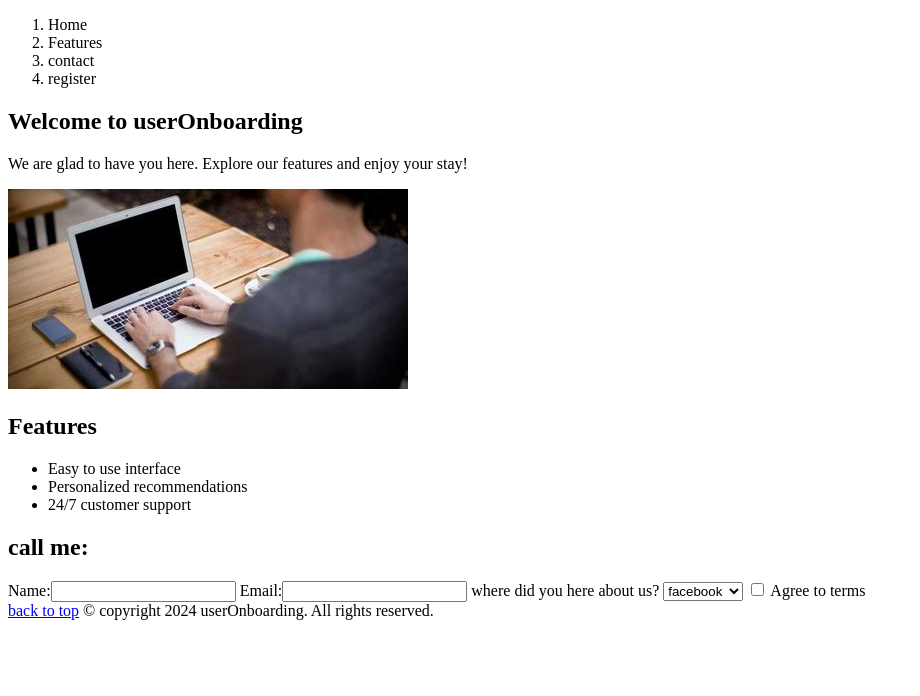
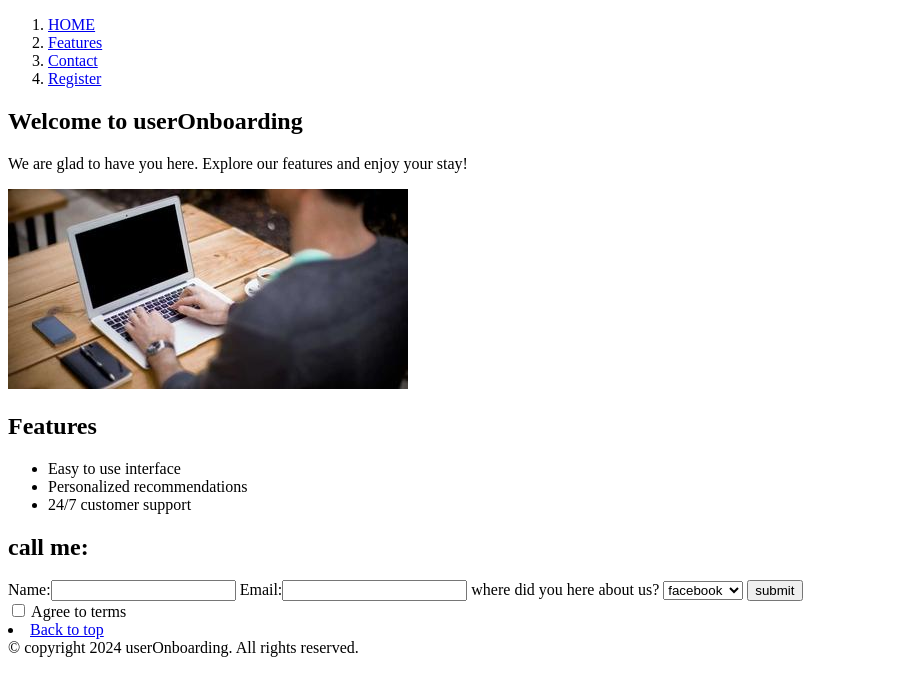
Before and after one commit to Thorium234/fullStackRoadMap, a plain HTML site: page userOnBoarding.html in a window 1280 px wide. Shown: the whole page, without its empty margins (0-920 px from the left). Drawn offline with Linux system fonts and the light colour scheme.

Commit message:
added references to sections in links working

```diff
--- a/userOnBoarding.html
+++ b/userOnBoarding.html
@@ -10,10 +10,10 @@
 <body>
     <nav>
         <ol>
-        <li href="#home">Home</li>
-        <li href="#Features">Features</li>
-        <li href="#contact">contact</li>
-        <li href="#register">register</li>
+            <li><a href="#home">HOME</a> </li>
+        <li> <a href="#Features">Features </a></li>
+        <li> <a href="#contact">Contact </a></li>
+        <li> <a href="#register">Register</a></li>
         </ol>
 
     </nav>
@@ -51,17 +51,18 @@
                          <option>signal</option>
                 </select>
             </label>
-            <label>
+
+            <button type="submit" >submit</button>
+
+        </form>
+          <label>
+
             <input type="checkbox" id="terms" required>
             Agree to terms</label>
-
-        </form>
-
     </section>
 
     <footer>
-        <link> <a href="#home">back to top</a>
-        </link>
+        <li><a href="#home">Back to top </a> </li>
         &copy; copyright 2024 userOnboarding. All rights reserved.
     </footer>
 
```
